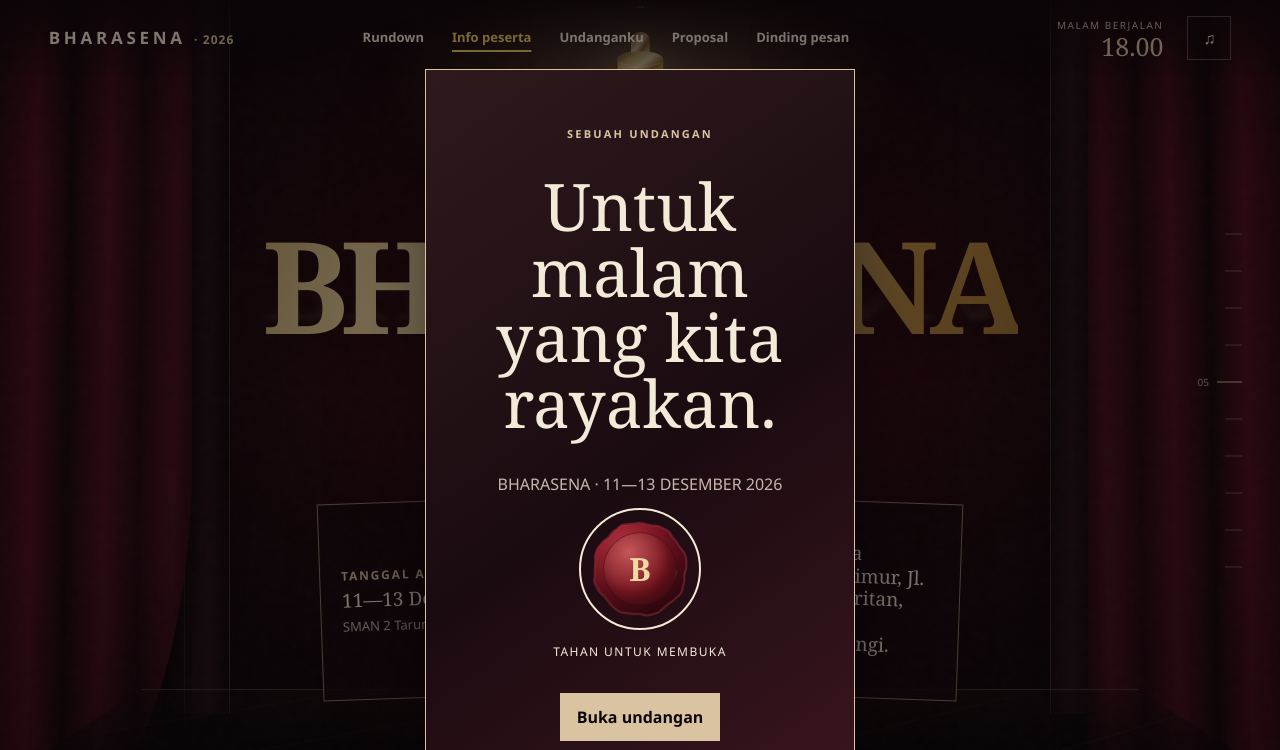
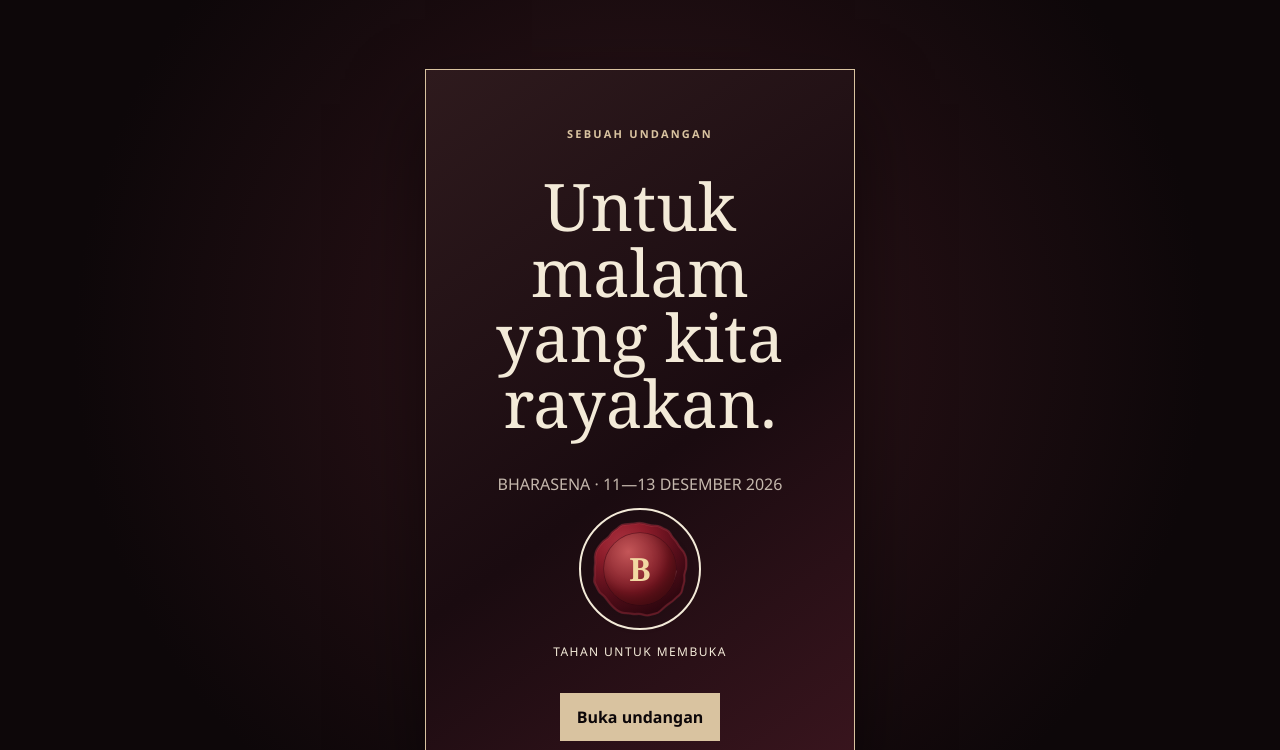
Before and after one commit to ArvinPrdn/BHARASENAFIXX, a website with bundled scripts: page index.html in a window 1280 px wide. Shown: the top 750 px of the page. Built offline with nearby package versions, Linux system fonts and the light colour scheme; files whose address does not match are found by name.

Commit message:
Restore opaque invitation backdrop

```diff
--- a/styles.css
+++ b/styles.css
@@ -537,7 +537,7 @@ img { max-width: 100%; }
 .low-end .room-glow, .low-end .performer-beam { filter: none; }
 
 /* The gate is created only after JavaScript starts. */
-.seal-gate { position: fixed; z-index: 250; inset: 0; display: grid; place-items: center; background: rgba(10, 4, 7, .5); color: var(--ivory); }
+.seal-gate { position: fixed; z-index: 250; inset: 0; display: grid; place-items: center; background: radial-gradient(circle at 50% 43%,#32151b,#0d0709 72%); color: var(--ivory); }
 .seal-gate.is-opening { animation: gate-out .8s ease forwards; pointer-events: none; }
 .seal-gate.is-gone { display: none; }
 @keyframes gate-out { to { opacity: 0; transform: scale(1.04); visibility: hidden; } }
```
